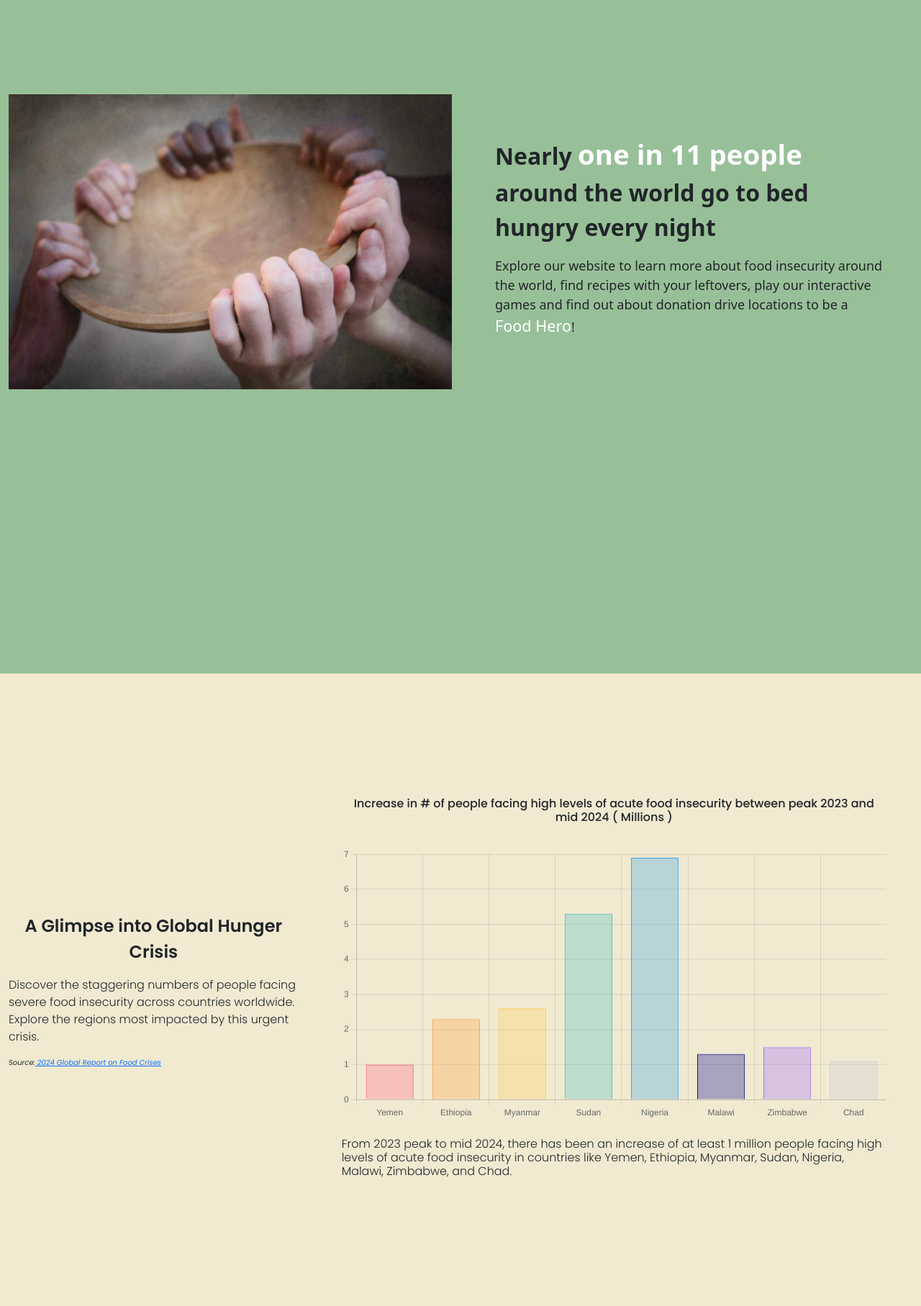
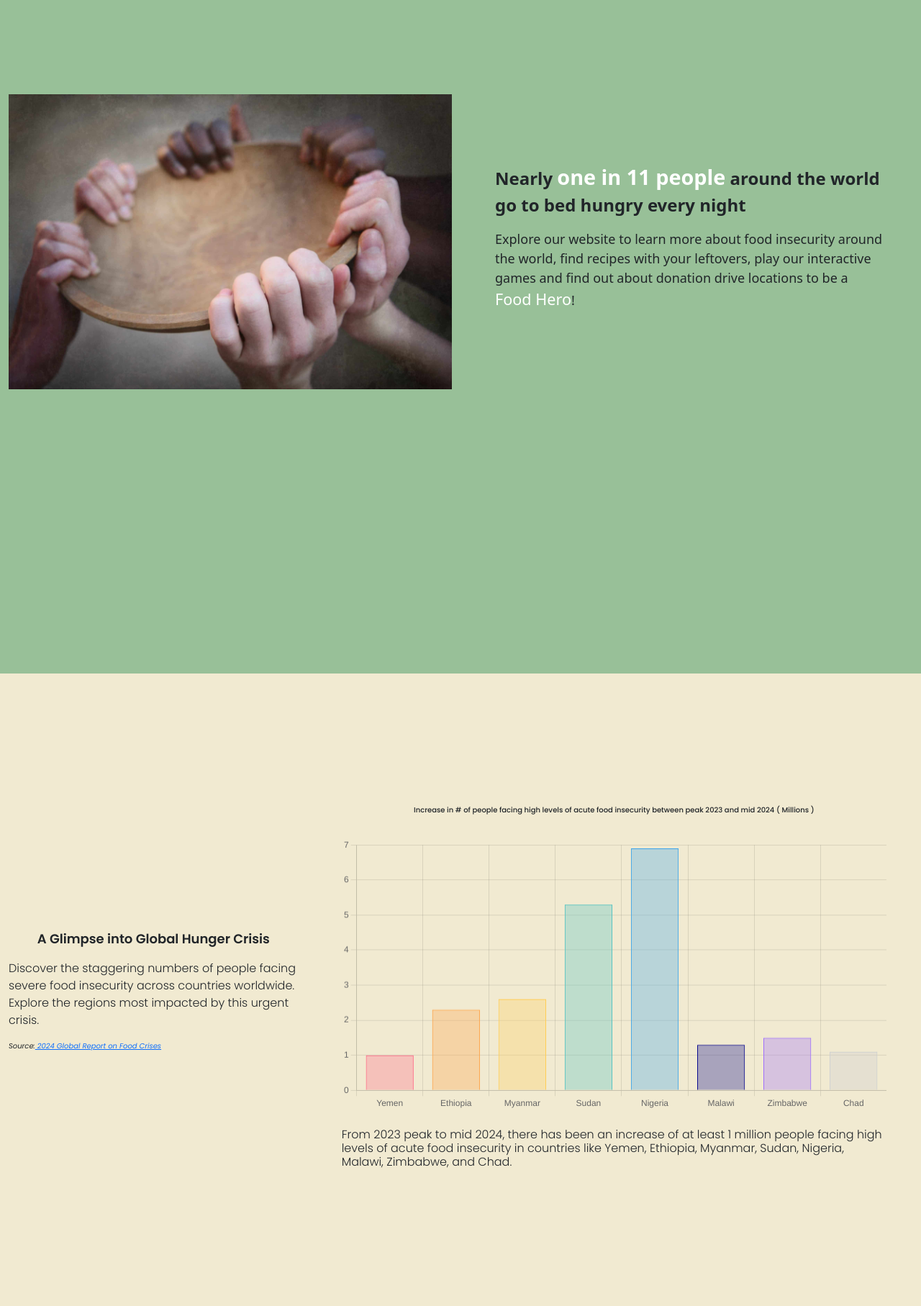
Before and after one commit to LuaYiNing/wad2Proj, a PHP site: page /frontend/home.html in a window 1280 px wide. Shown: the part 347-2162 px from the top of the page at 72% size. Run offline with PHP 8.4, Linux system fonts and the light colour scheme; some web fonts are replaced.

Commit message:
Update home.css

```diff
--- a/public/frontend/home.css
+++ b/public/frontend/home.css
@@ -4,6 +4,10 @@
 .header {
     font-family: "Poppins", sans-serif;
     text-align: left;
+}
+
+h6{
+    font-size: 10px;
 }
 
 .fullscreen {
@@ -37,7 +41,7 @@
 
 
 .Heading {
-    font-size: xx-large;
+    font-size: x-large;
     font-weight: 800;
 }
 .Title{
@@ -107,7 +111,7 @@
 }
 
 .Heading-2{
-    font-size: x-large;
+    font-size: large;
     font-weight: 600;
     text-align: center;
 }
```
